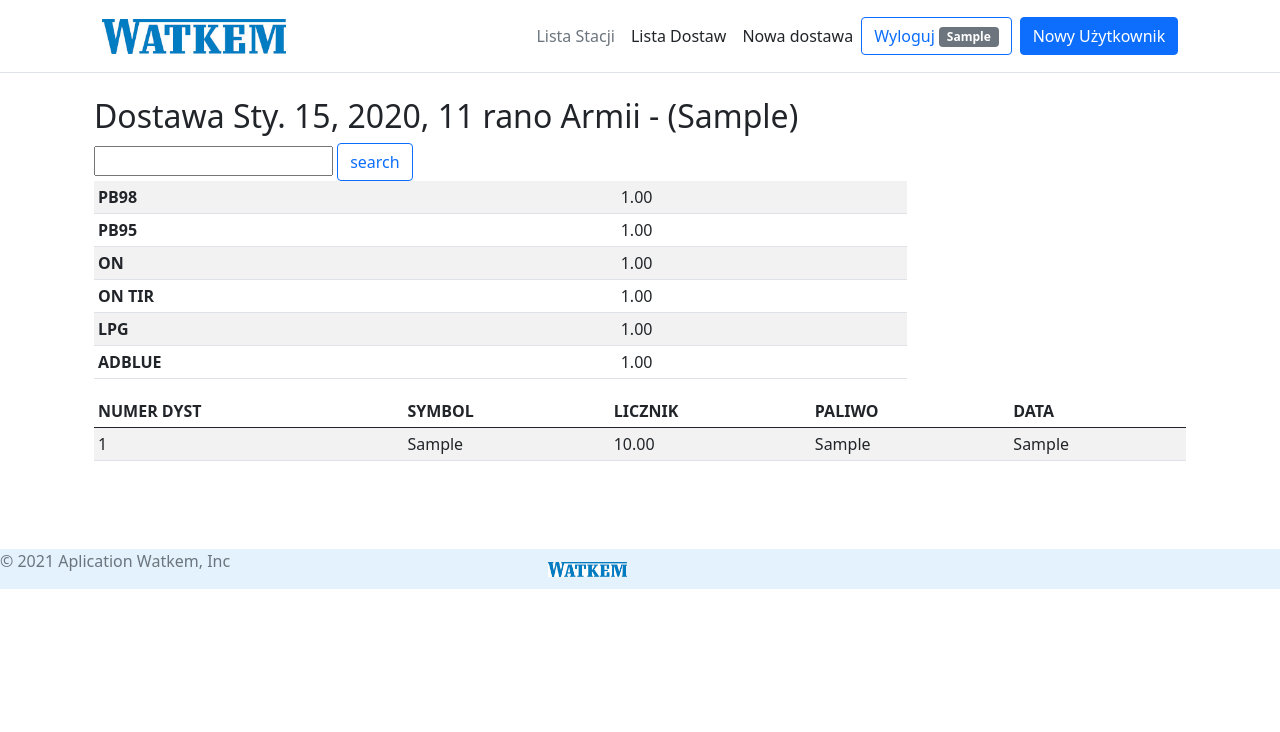
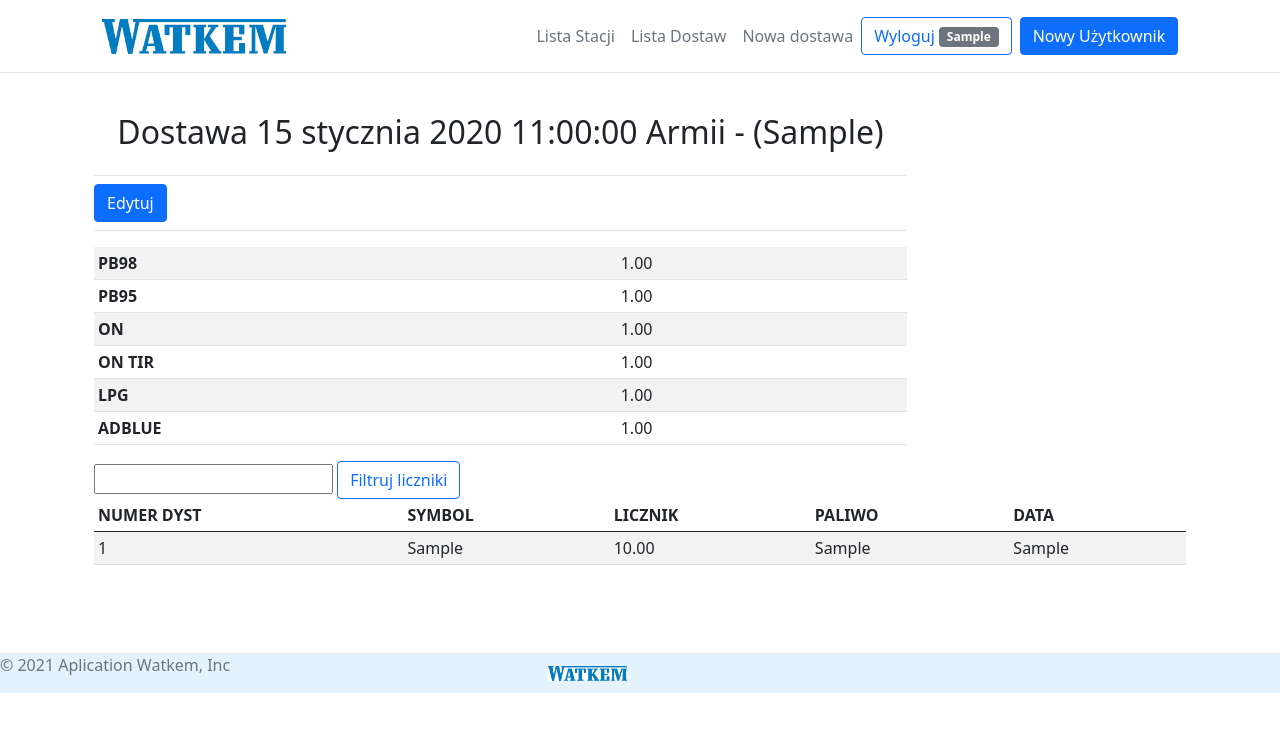
Before and after one commit to slawwit/Watk-project, a Django app: page /armii/dost/1/ in a window 1280 px wide. Shown: the top 732 px of the page. Run offline with Django 3.2, Linux system fonts and the light colour scheme; a user stored in the database is signed in; tables that the repository leaves empty hold one stand-in row (values such as "Sample post"); some libraries are stand-ins or nearby versions.

Commit message:
Dodanie następnej aplikacji 'armii'

```diff
--- a/armii/models.py
+++ b/armii/models.py
@@ -1,5 +1,11 @@
 from django.db import models
-from common.models import LicznikBaza, DostawaAbst, PaliwoDostAbst, Dostawcy
+from common.models import LicznikBaza, PaliwoDostAbst, Dostawcy, DaneStacji
+
+
+class DaneStacjiArmii(DaneStacji):
+
+    def __str__(self):
+        return f'{self.skr_nazwa}'
 
 
 class LicznikBazowyArmii(LicznikBaza):
--- a/armii/templates/armii/base2.html
+++ b/armii/templates/armii/base2.html
@@ -4,11 +4,11 @@
 {% block title %}{% endblock %}
 {% block styles %}{% endblock %}
 {% block nav %}
-    <ul class="nav col-12 col-md-auto mb-2 justify-content-center mb-md-0">
-        <li><a class="nav-link px-2 link-secondary" href="{% url 'home' %}">Lista Stacji</a></li>
-        <li><a class="nav-link px-2 link-dark" href="{% url 'armii:dost_armii' %}">Lista Dostaw</a></li>
-        <li><a class="nav-link px-2 link-dark" href="{% url 'armii:liczniki' %}">Nowa dostawa</a></li>
-    </ul>
+<li><a class="nav-link px-2 link-secondary" href="{% url 'home' %}">Lista Stacji</a></li>
+<li><a class="nav-link px-2 link-secondary {% if request.resolver_match.view_name == 'armii:dost_armii' %}
+link-dark{% endif %}" href="{% url 'armii:dost_armii' %}">Lista Dostaw</a></li>
+<li><a class="nav-link px-2 link-secondary {% if request.resolver_match.view_name == 'armii:liczniki' %}
+link-dark{% endif %}" href="{% url 'armii:liczniki' %}">Nowa dostawa</a></li>
 {% endblock %}
 {% block content %}
 {% endblock %}
--- a/armii/templates/armii/dostawy_details.html
+++ b/armii/templates/armii/dostawy_details.html
@@ -7,11 +7,15 @@
 <div class="container">
     <div class="row">
         <div class="col-md-9">
-            <h2>Dostawa {{ stan.created }} Armii - ({{stan.dostawca}})</h2>
-            <form>
-                <input type="text" id="qq" name="qre">
-                <input type="submit" value="search" class="btn btn-outline-primary">
-            </form>
+            <div class="d-flex flex-wrap align-items-center justify-content-center justify-mb-between py-3 mb-2 border-bottom">
+                <h2 class="d-flex">Dostawa {{ stan.created | date:"j E Y H:i:s"}} Armii - ({{stan.dostawca}})</h2>
+                {% if created != modified %}
+                    <h3 class="d-flex">Zmodyfikowane {{ stan.modified | date:"j E Y H:i:s" }}</h3>
+                {% endif %}
+            </div>
+            <div class="mb-3 border-bottom">
+                <a type="button" class="btn btn-primary mb-2" href="{% url 'armii:edit_dost' stan.number %}">Edytuj</a>
+            </div>
 
             <table class="table table-sm table-striped">
                 <tr>
@@ -33,15 +37,21 @@
                 <tr>
                     <th>LPG</th>
                     <td>{{ stan.zb_lpg }}</td>
-                    </tr>
+                </tr>
                 <tr>
                     <th>ADBLUE</th>
                     <td>{{ stan.zb_adblue }}</td>
                 </tr>
 
             </table>
+
         </div>
     </div>
+    <form>
+        <input type="text" id="qq" name="qre">
+        <input type="submit" value="Filtruj liczniki" class="btn btn-outline-primary"
+               data-bs-toggle="tooltip" data-bs-placement="bottom" title="Filtrowanie po symbolu">
+    </form>
     <div>
         <table class="table table-sm table-striped">
             <thead>
--- a/armii/templates/armii/liczniki_add.html
+++ b/armii/templates/armii/liczniki_add.html
@@ -26,7 +26,7 @@
                     </table>
                 </div>
                 <div class="col-sm-4">
-                    {%  crispy form %}
+                    {% crispy form %}
                 </div>
         </div>
     </div>
--- a/armii/urls.py
+++ b/armii/urls.py
@@ -1,5 +1,5 @@
 from django.urls import path, include
-from .views import licz_list, handle_licz, dostawy_list, dostawy_details
+from .views import licz_list, handle_licz, dostawy_list, dostawy_details, edit_dostawy
 from rest_framework import routers
 from armii import views
 from .api import UserAuthentication
@@ -17,4 +17,5 @@ urlpatterns = [
     path('api/auth/', UserAuthentication.as_view(), name="UserAuth"),
     path('liczniki/add/', handle_licz, name="add_liczniki"),
     path('dost/<int:stany_id>/', dostawy_details, name="details_dost"),
+    path('dost/<int:stany_id>/edit/', edit_dostawy, name="edit_dost"),
 ]
--- a/armii/views.py
+++ b/armii/views.py
@@ -1,12 +1,14 @@
 from rest_framework import viewsets, permissions
 from .serializers import LicznikBazowyArmiiSerializer
 from django.http import HttpResponseRedirect
-from django.shortcuts import render, redirect
+from django.shortcuts import render, redirect, get_object_or_404
 from django.urls import reverse
 from django.core.paginator import Paginator
 from .forms import StanPaliwSaveForm
 from django.contrib.auth.decorators import login_required, permission_required
-from .models import LicznikBazowyArmii, DostawaArmii, LicznikDostawyArmii
+from .models import LicznikBazowyArmii, DostawaArmii, LicznikDostawyArmii, DaneStacjiArmii
+from django.contrib import messages
+from common.untils import send_my_email, send_my_email_modified
 
 
 @login_required
@@ -39,21 +41,51 @@ def dostawy_list(request):
 def dostawy_details(request, stany_id):
     if request.user.is_authenticated:
         stan =DostawaArmii.objects.get(number=stany_id)
+        created = stan.created.ctime()
+        modified = stan.modified.ctime()
         liczniki = LicznikDostawyArmii.objects.filter(number=stany_id)
         q = request.GET.get("qre")
         if q:
             liczniki = liczniki.filter(SYMBOL__icontains=q)
-        context = {'stan': stan, 'liczniki': liczniki}
+        context = {'stan': stan, 'liczniki': liczniki, 'created': created, 'modified': modified}
         return render(request, 'armii/dostawy_details.html', context)
     return redirect(reverse('login'))
 
 
 @login_required
+@permission_required('armii.change_dostawaarmii')
+def edit_dostawy(request, stany_id):
+    if request.user.is_authenticated:
+        user = request.user
+        name_stacji = get_object_or_404(DaneStacjiArmii)
+        dostawa = get_object_or_404(DostawaArmii, pk=stany_id)
+        liczniki = LicznikDostawyArmii.objects.filter(number=stany_id).order_by("ID_DYS", "ID_WAZ")
+        if request.method == "POST":
+            form = StanPaliwSaveForm(request.POST, instance=dostawa)
+            if form.is_valid():
+                form.save()
+                messages.success(request, 'Poprawa dostawa została zapisana w bazie.')
+                try:
+                    send_my_email_modified(dostawa.number, user.first_name, name_stacji)
+                    messages.success(request, 'Powiadomienie edycji dostawy zostało wysłane na email.')
+
+                except:
+                    messages.warning(request, 'Powiadomienie edycji dostawy nie zostało wysłane na email.')
+            return HttpResponseRedirect(reverse("armii:dost_armii"))
+        else:
+            form = StanPaliwSaveForm(instance=dostawa)
+        context = {'lista': dostawa, 'liczniki': liczniki, 'form': form}
+        return render(request, 'armii/liczniki_add.html', context)
+    return redirect(reverse('login'))
+
+
+@login_required
 @permission_required('armii.add_dostawaarmii')
-def handle_licz(request, a=None):
+def handle_licz(request):
     if request.user.is_authenticated:
         liczniki = LicznikBazowyArmii.objects.order_by("ID_DYS", "ID_WAZ")
         num = DostawaArmii.objects.last()
+        name_stacji = get_object_or_404(DaneStacjiArmii)
         lista = []
         if not num:
             num = 1
@@ -70,7 +102,6 @@ def handle_licz(request, a=None):
                         form_st.save()
                         lista = DostawaArmii.objects.get(number=num)
                         for licz in liczniki:
-                            print(licz.ARTYKUL)
                             LicznikDostawyArmii.objects.create(ID_DYS=licz.ID_DYS,
                                                                      ID_WAZ=licz.ID_WAZ,
                                                                      SYMBOL=licz.SYMBOL,
@@ -79,10 +110,16 @@ def handle_licz(request, a=None):
                                                                      KIEDY=licz.KIEDY,
                                                                      KIEDY_WGR=licz.KIEDY_WGR,
                                                                      number=lista)
+                        messages.success(request, 'Dostawa została zapisana w bazie.')
+                        try:
+                            send_my_email(lista.dostawca, user.first_name, name_stacji)
+                            messages.success(request, 'Powiadomienie dodania dostawy zostało wysłane na email.')
+                        except:
+                            messages.warning(request, 'Powiadomienie dodania dostawy nie zostało wysłane na email.')
                     return HttpResponseRedirect(reverse("armii:dost_armii"))
 
             return redirect(reverse('login'))
-        context = {"lista": lista, 'liczniki': liczniki, 'form': form_st}
+        context = {'lista': lista, 'liczniki': liczniki, 'form': form_st}
         return render(request, 'armii/liczniki_add.html', context)
     return redirect(reverse('login'))
 
--- a/okulickiego/templates/okulickiego/liczniki_add.html
+++ b/okulickiego/templates/okulickiego/liczniki_add.html
@@ -26,8 +26,7 @@
                     </table>
                 </div>
                 <div class="col-sm-4">
-                   {%  crispy form %}
-
+                    {% crispy form %}
                 </div>
         </div>
     </div>
```
Also changed, not shown: armii/admin.py (+7 -2 lines), armii/api.py (+12 -12 lines), armii/templates/armii/list_dostawy.html (+11 -0 lines), armii/migrations/0003_danestacjiarmii.py (added), okulickiego/admin.py (line endings or trailing spaces).
